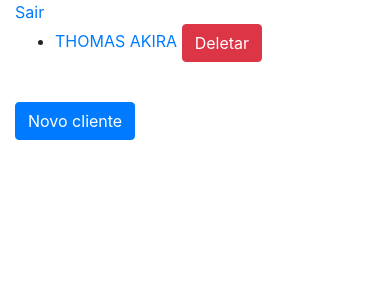
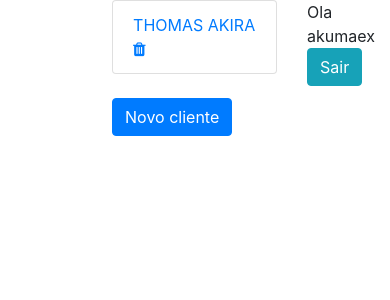
Before and after one commit to AkumaEX/Udemy, a Django app: page /clientes/list/ in a window 390 px wide. Shown: the top 300 px of the page. Run offline with Django 3.2, Linux system fonts and the light colour scheme; a user stored in the database is signed in; data comes from the database, SQL or seed files in the repository; both versions use the stored data as it was after the commit; some libraries are stand-ins or nearby versions.

Commit message:
35.Ajustes de grid com Bootstrap

```diff
--- a/Desenvolva uma aplicação com Django 2.0 e deploy no Heroku/projetoFinal/gestao_clientes/clientes/templates/person.html
+++ b/Desenvolva uma aplicação com Django 2.0 e deploy no Heroku/projetoFinal/gestao_clientes/clientes/templates/person.html
@@ -4,14 +4,20 @@
 
 {% block main %}
 
-    <a href="{% url 'logout' %}">Sair</a>
+    <div class="row">
+        <div class="col">
 
-    <ul>
+        </div>
+
+        <div class="col-6">
+            <ul class="list-group">
                 {% for person in persons %}
 
-            <li>
+                    <li class="list-group-item">
                         <a href="{% url 'persons_update' person.id %}">{{ person.first_name }}</a>
-                <a href="{% url 'persons_delete' person.id %}" class="btn btn-danger">Deletar</a>
+                        <a href="{% url 'persons_delete' person.id %}">
+                            <i class="fa fa-trash" aria-hidden="true"></i>
+                        </a>
                     </li>
 
                 {% endfor %}
@@ -20,5 +26,18 @@
             <br>
 
             <a href="{% url 'persons_new' %}" class="btn btn-primary">Novo cliente</a>
+        </div>
+
+        <div class="col">
+            {% if user.is_authenticated %}
+                <p>Ola {{ user.username }} <a href="{% url 'logout' %}" class="btn btn-info">Sair</a></p>
+            {% endif %}
+
+        </div>
+    </div>
+
+
+
+
 
 {% endblock %}
--- a/Desenvolva uma aplicação com Django 2.0 e deploy no Heroku/projetoFinal/gestao_clientes/templates/base.html
+++ b/Desenvolva uma aplicação com Django 2.0 e deploy no Heroku/projetoFinal/gestao_clientes/templates/base.html
@@ -6,6 +6,7 @@
           content="width=device-width, user-scalable=no, initial-scale=1.0, maximum-scale=1.0, minimum-scale=1.0">
     <meta http-equiv="X-UA-Compatible" content="ie=edge">
     <link rel="stylesheet" href="https://stackpath.bootstrapcdn.com/bootstrap/4.1.2/css/bootstrap.min.css">
+    <link rel="stylesheet" href="https://stackpath.bootstrapcdn.com/font-awesome/4.7.0/css/font-awesome.min.css">
     <title>{% block title %}{% endblock %}</title>
 </head>
 <body>
--- a/Desenvolva uma aplicação com Django 2.0 e deploy no Heroku/projetoFinal/gestao_clientes/templates/registration/login.html
+++ b/Desenvolva uma aplicação com Django 2.0 e deploy no Heroku/projetoFinal/gestao_clientes/templates/registration/login.html
@@ -1,4 +1,5 @@
 {% extends 'base.html' %}
+{% load bootstrap %}
 
 {% block title %} Pagina de login {% endblock %}
 
@@ -7,7 +8,7 @@
     <h2>Login</h2>
     <form method="POST">
         {% csrf_token %}
-        {{ form.as_p }}
+        {{ form|bootstrap }}
         <button type="submit" class="btn btn-info">Login</button>
     </form>
 
```
Also changed, not shown: Desenvolva uma aplicação com Django 2.0 e deploy no Heroku/projetoFinal/gestao_clientes/home/templates/home.html (+10 -1 lines), Desenvolva uma aplicação com Django 2.0 e deploy no Heroku/projetoFinal/gestao_clientes/db.sqlite3. Lines whose indentation alone changed are shown as unchanged.
